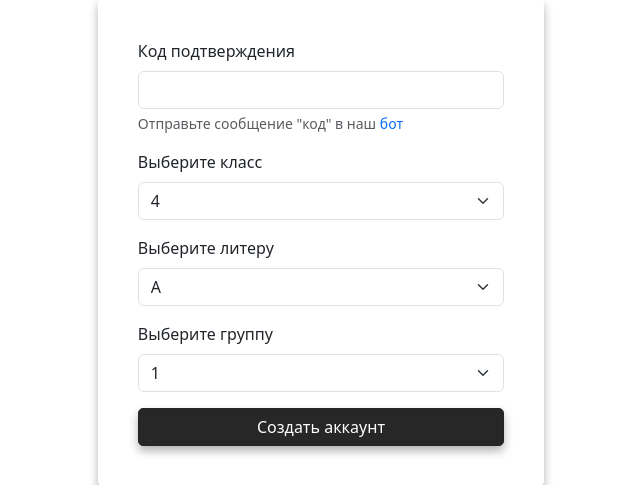
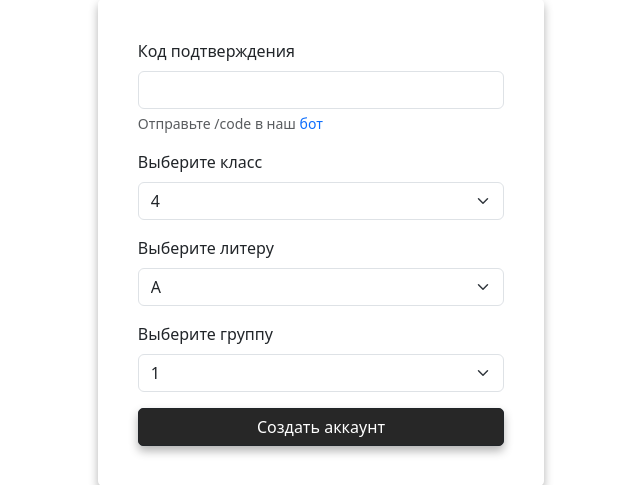
Before and after one commit to TabarakoAkula/ChtoZadano, a Django app: page /user/sign_up/ in a window 1280 px wide. Shown: the part 113-598 px from the top of the page, without its empty margins (319-959 px from the left). Run offline with Django 5.2, Linux system fonts and the light colour scheme; parts of the project's set-up code (start-up, migrations or seed data) failed here and were passed over.

Commit message:
[FIX] New command to ver. code

```diff
--- a/chtozadano/templates/users/sign_in.html
+++ b/chtozadano/templates/users/sign_in.html
@@ -9,7 +9,7 @@
 				<label for="exampleInputEmail1" class="form-label">Код подтверждения</label>
 				<input type="text" name="confirmation_code" class="form-control" id="exampleInputEmail1"
 				       aria-describedby="emailHelp" required>
-				<div id="emailHelp" class="form-text">Отправьте сообщение "код" в наш <a
+				<div id="emailHelp" class="form-text">Отправьте /code в наш <a
 					style="text-decoration: none;"
 					href="https://t.me/ChtoZadano_bot">бот</a>
 				</div>
--- a/chtozadano/templates/users/sign_up.html
+++ b/chtozadano/templates/users/sign_up.html
@@ -10,7 +10,7 @@
 				<label for="exampleInputEmail1" class="form-label">Код подтверждения</label>
 				<input type="text" name="confirmation_code" class="form-control" id="exampleInputEmail1"
 				       aria-describedby="emailHelp" required>
-				<div id="emailHelp" class="form-text">Отправьте сообщение "код" в наш <a
+				<div id="emailHelp" class="form-text">Отправьте /code в наш <a
 					style="text-decoration: none;"
 					href="https://t.me/ChtoZadano_bot">бот</a>
 				</div>
```
